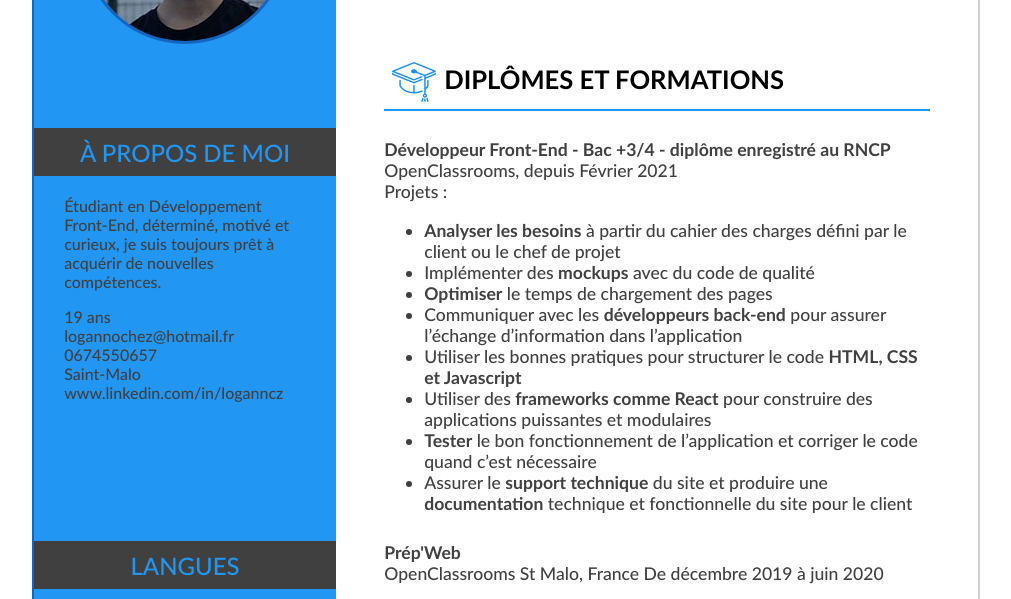
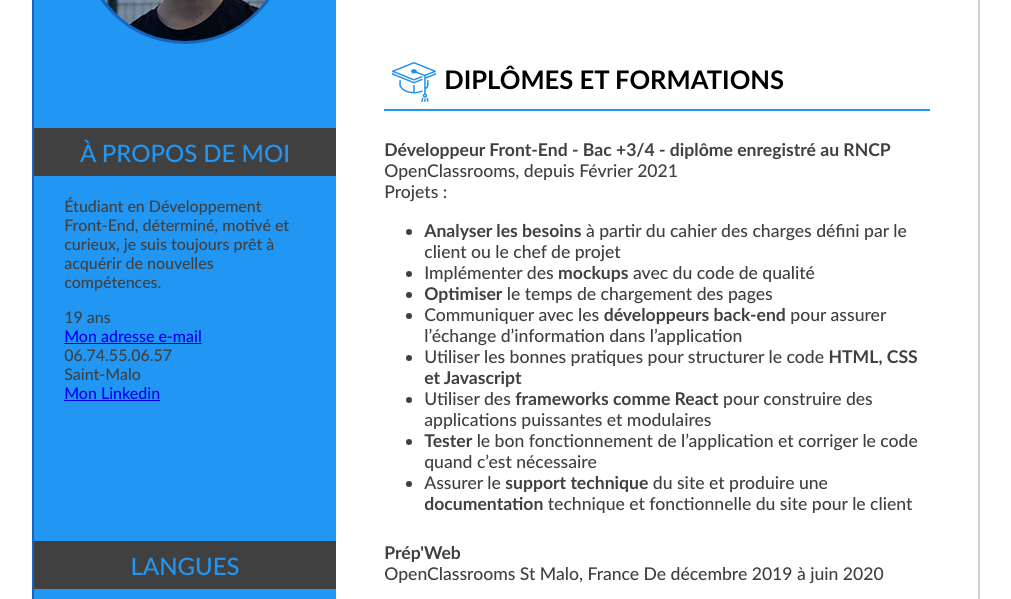
Before and after one commit to logan-ncz/CV-New_Version, a plain HTML site: page index.html in a window 1280 px wide. Shown: the part 193-792 px from the top of the page, without its empty margins (134-1145 px from the left). Drawn offline with Linux system fonts and the light colour scheme; a web font is replaced by a local one.

Commit message:
Lien email et Linkedin

```diff
--- a/index.html
+++ b/index.html
@@ -25,10 +25,10 @@
                     <div class="aside_container">
                         <p>Étudiant en Développement Front-End, déterminé, motivé et curieux, je suis toujours prêt à acquérir de nouvelles compétences.</p>
                         <p>19 ans<br />
-                            logannochez@hotmail.fr<br />
-                            0674550657<br />
+                            <a href="logannochez@hotmail.fr">Mon adresse e-mail</a><br />
+                            06.74.55.06.57<br />
                             Saint-Malo<br />
-                            www.linkedin.com/in/loganncz</p>
+                            <a href="https://www.linkedin.com/in/logan-ncz">Mon Linkedin</a></p>
                     </div>
                 </section>
 
```
